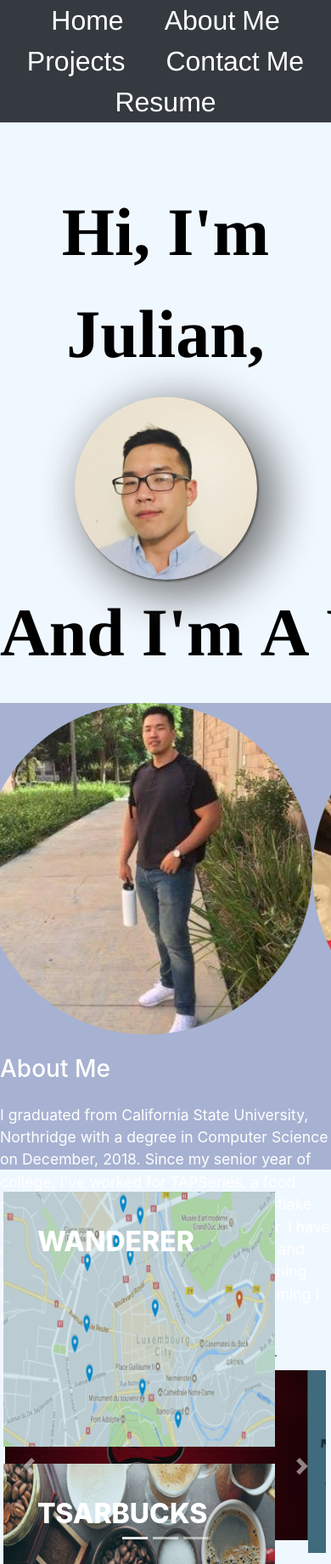
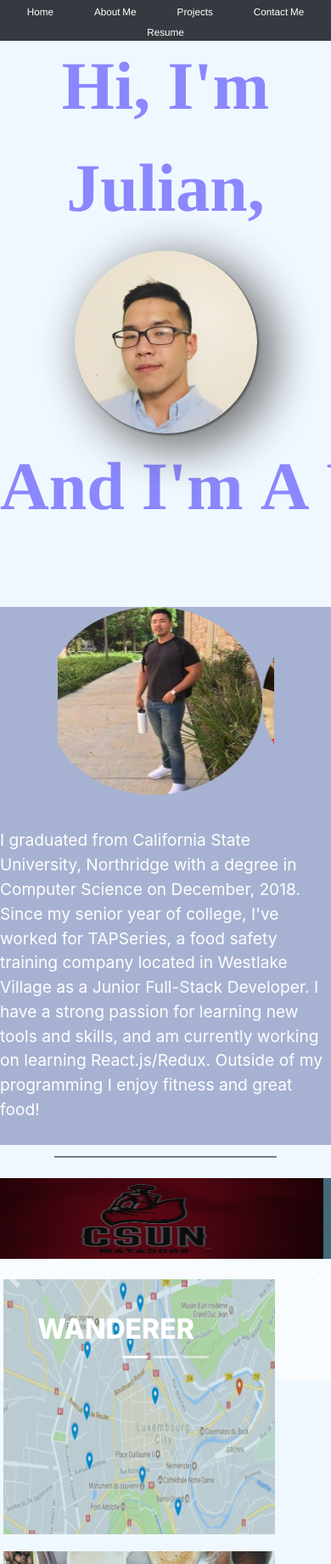
Before and after one commit to CheeseBites/CheeseBites.github.io, a plain HTML site: page index.html in a window 390 px wide. Shown: the top 1840 px of the page at 85% size. Drawn offline with nearby package versions, Linux system fonts and the light colour scheme.

Commit message:
Some responsiveness, lots of css changes

```diff
--- a/css/index.css
+++ b/css/index.css
@@ -17,67 +17,37 @@
 	overflow-x: hidden;
 }
 
-.view, .container{
-	background-color:white;
-	height:98vh;
-	width:100%;
-	background-color:transparent;
-}
-
-.parallax{
-	background-attachment: fixed;
-	background-position: center;
-	background-repeat: no-repeat;
-	background-size: cover;
+hr{
+	width: 67%;
+	border-top:2px solid rgba(0, 0, 0, 0.5);
 }
 
 .slide-one{
 	text-align:center;
-	background-color: aliceblue
+	background-color: aliceblue;
+	padding-top:10%;
 }
 
 .slide-one .inner{
-	top:25%;
-	position:absolute;
+	position:relative;
 	left:0;
 	right:0;
 	color:white;
-}
-
-.slide-in{
-	animation-name: slide-in;
-	animation-duration: 2s;
-	animation-fill-mode: forwards;
-}
-
-.fadeIn{
-	animation-name: fadeInLeft;
-	animation-duration:2s;
-}
-
-.large{
-	font-size:5rem;
-}
-
-.type-writer{
-  white-space: nowrap;
-  overflow: hidden;
-  width: 100%;
-  margin:auto;
-  animation: type-writer 4s steps(40, start);
-
+	height:80vh;
 }
 
 .slide-two{
 	background-color:rgb(35, 63, 142, 0.4);
 	color:white;
-	height:65vh;
+	height:75vh;
 	width:100%;
 }
+
 
 .slide-three{
 	background-color: aliceblue;
 	max-height: fit-content;
+	padding: 5% 0;
 }
 
 .margin-all{
@@ -92,18 +62,9 @@
 	height:40%;
 }
 
-.carousel:hover{
-	opacity:.7;
-	color: #55555;
-}
 
 .img-dark{
 	filter: brightness(50%);
-}
-
-hr{
-	width: 67%;
-	border-top:2px solid rgba(0, 0, 0, 0.5);
 }
 
 .font-awesome{
@@ -129,16 +90,45 @@
   animation-fill-mode: forwards;
 }
 
+#about-portraits{
+	max-width:255px;
+	margin:auto;
+}
+
 .about-contents{
-	font-size:1.1em;
+	font-size:1.2em;
 }
+
+.about-block-parent{
+	display: flex;
+    flex-direction: column;
+    justify-content: center;
+}
+
+.about-contents-parent{
+	overflow-y:scroll;
+}
+
+.carousel img{
+	transition: transform .2s ease-in-out;
+}
+
+.carousel:hover img{
+	opacity:.7;
+	transform: scale(.9);
+}
+
+.indicators-parent{
+	background-color: #ffffff8c;
+}
+
 .nav-item{
 	margin:0 1.5rem;
 	font-family:'font-awesome', helvetica, serif;
 }
 
 .nav a{
-	font-size:2rem;
+	font-size: 3vw;
 	font-weight: 400;
 	color:white;
   	border-bottom: 1px solid rgba(192, 192, 192, 0);
@@ -160,6 +150,7 @@
 	100%{
 		opacity:1;
 		transform:translate(0%, 0%);
+	    color: #5c51ffad;
 	}
 }
 
@@ -199,6 +190,9 @@
 	from{
 		width:0;
 	}
+	to{
+	    color: #5c51ffad;
+	}
 }
 
 @keyframes slide-X{
@@ -233,10 +227,12 @@
 
 .item-header{
 	text-decoration: underline;
+	font-size:1.5em;
 }
 
 .item-caption{
 	font-style: italic;
+	font-size:1.25em;
 }
 
 #about-block{
@@ -244,12 +240,8 @@
 
 }
 
-.about-contents{
-	overflow-y: scroll;
-}
-
 .content{
-	justify-content: flex-end;
+	justify-content: center;
 	flex-flow: column;
 }
 
@@ -257,6 +249,12 @@
 	height: 15vh;
 	width:100%;
 	background-color: rgb(0, 0, 0, 0.4);
+}
+
+.projects-header{
+	font-size:4rem;
+	color: #5c51ffad;
+	letter-spacing: .1em;
 }
 
 .w-90{
@@ -268,6 +266,7 @@
     max-width: 100%;
     padding: 0;
     width: 100%;
+    height:fit-content;
 }
 
 .icon{
@@ -297,7 +296,7 @@
 }
 
 /* Handle */
-.about-contents::-webkit-scrollbar-thumb {
+.about-contents-parent::-webkit-scrollbar-thumb {
   background: #ec4ea4;
   border-radius: 10px;
 }
@@ -455,3 +454,28 @@
 	letter-spacing: 1px;
 	font-size: 68.5%;
 }
+
+
+.slide-in{
+	animation-name: slide-in;
+	animation-duration: 2s;
+	animation-fill-mode: forwards;
+}
+
+.fadeIn{
+  	animation: fadeInLeft 4s;
+  	animation-fill-mode: forwards;
+}
+
+.large{
+	font-size:5rem;
+}
+
+.type-writer{
+  white-space: nowrap;
+  overflow: hidden;
+  width: 100%;
+  margin:auto;
+  animation: type-writer 4s steps(40, start);
+  animation-fill-mode: forwards;
+}
--- a/index.html
+++ b/index.html
@@ -40,7 +40,7 @@
 	</ul>
 
 
-	<div class="slide-one view parallax tinted" id="home">
+	<div class="slide-one" id="home">
 		<div class="inner">
 			<p class="fadeIn large font-awesome">Hi, I'm Julian,</p>
 			<img class="portrait" src="src/portrait.JPG"/>
@@ -50,10 +50,10 @@
 
 	<div class="slide-two" id="about">
 		<div class="row">
-			<div class="col-md-6 offset-md-3 stretch-height d-flex flex-column brown">
-				<div class="w-100 h-100 align-self-start">
-					<div class="row h-50" id="about-block">
-						<div class="col-md-4 h-100 d-flex flex-column justify-content-center">
+			<div class="col-md-7 m-auto stretch-height d-flex flex-column brown">
+				<div class="w-100 h-100 about-block-parent">
+					<div class="row h-40" id="about-block">
+						<div class="col-md-4 d-flex flex-column justify-content-center">
 							<div id="about-portraits" class="carousel slide" data-ride="carousel">
 							  <div class="carousel-inner">
 							    <div class="carousel-item active">
@@ -69,8 +69,7 @@
 							</div>
 						</div>
 						<div class="col-md-8 h-100 d-flex content ">
-							<p><h3>About Me</h3></p>
-							<div>
+							<div class="about-contents-parent">
 								<p class="about-contents">
 									I graduated from California State University, Northridge with a degree in Computer Science on December, 2018. Since my senior year of college, I've worked for TAPSeries, a food safety training company located in Westlake Village as a Junior Full-Stack Developer. I have a strong passion for learning new tools and skills, and am currently working on learning React.js/Redux. Outside of my programming I enjoy fitness and great food!
 								</p>
@@ -80,8 +79,8 @@
 						<div class="spacer mt-2 mb-2">
 							<hr>
 						</div>
-					<div class="row">
-						<div id="indicators" class="carousel slide m-auto mb-5 w-90" data-ride="carousel">
+					<div class="row indicators-parent">
+						<div id="indicators" class="carousel slide w-100" data-ride="carousel">
 						 	<ol class="carousel-indicators">
 							    <li data-target="#indicators" data-slide-to="0" data-pause="hover" data-interval="4000" class="active"></li>
 							    <li data-target="#indicators" data-slide-to="1" data-pause="hover" data-interval="4000"></li>
@@ -89,24 +88,24 @@
 							</ol>
 						  <div class="carousel-inner">
 						    <div class="carousel-item active">
-						      <img class="d-block w-100 h-40 img-dark" src="/CheeseBites.github.io/src/slide_one.jpg" alt="First slide">\
+						      <img class="d-block w-100 h-40 img-dark" src="/CheeseBites.github.io/src/slide_one.jpg" alt="First slide">
 						      <div class="carousel-caption d-none d-md-block">
-							    <h3 class="dark item-header">California State University, Northridge</h3>
-							    <h5 class="dark item-caption">I graduated on December, 2018 with a B.S. in Computer Science with a 3.4 GPA. The courses consisted of advanced algorithms and design, data structures, software and web development.</h5>
+							    <p class="dark item-header">California State University, Northridge</p>
+							    <p class="dark item-caption">I graduated on December, 2018 with a B.S. in Computer Science with a 3.4 GPA. The courses consisted of advanced algorithms and design, data structures, software and web development.</p>
 							  </div>
 						    </div>
 						    <div class="carousel-item">
 						      <img class="d-block w-100 h-40 img-dark" src="/CheeseBites.github.io/src/slide_two.jpg" alt="Second slide">
 						      <div class="carousel-caption d-none d-md-block">
-							    <h3 class="dark item-header">Interests</h3>
-							    <h5 class="dark item-caption">Outside of my professional life, I have a passion for fitness and great food! You're more likely to find me at a taco standthan you are anywhere else.</h5>
+							    <p class="dark item-header">Interests</p>
+							    <p class="dark item-caption">Outside of my professional life, I have a passion for fitness and great food! You're more likely to find me at a taco standthan you are anywhere else.</p>
 							  </div>
 						    </div>
 						    <div class="carousel-item">
 						      <img class="d-block w-100 h-40 img-dark" src="/CheeseBites.github.io/src/slide_three.jpeg" alt="Third slide">
 						      <div class="carousel-caption d-none d-md-block ">
-							    <h3 class="dark item-header">Professional Interests</h3>
-							    <h5 class="dark item-caption">I have a strong interest in learning new technology i.e. (React.js/Redux, Webpack, Babel, AWS and any other modern technology)</h5>
+							    <p class="dark item-header">Professional Interests</p>
+							    <p class="dark item-caption">I have a strong interest in learning new technology i.e. (React.js/Redux, Webpack, Babel, AWS and any other modern technology)</p>
 							  </div>
 						    </div>
 						  </div>
@@ -125,7 +124,8 @@
 		</div>
 	</div>
 
-	<div class="slide-three view parallax d-flex flex-column justify-content-center" id="projects">
+	<div class="slide-three d-flex flex-column justify-content-center" id="projects">
+		<p class="text-center projects-header"><u>Projects</u></p>
 			<div class="grid">
 				<figure class="effect-apollo">
 					<img src="/CheeseBites.github.io/src/google_maps.png" alt="Wanderer"/>
```
